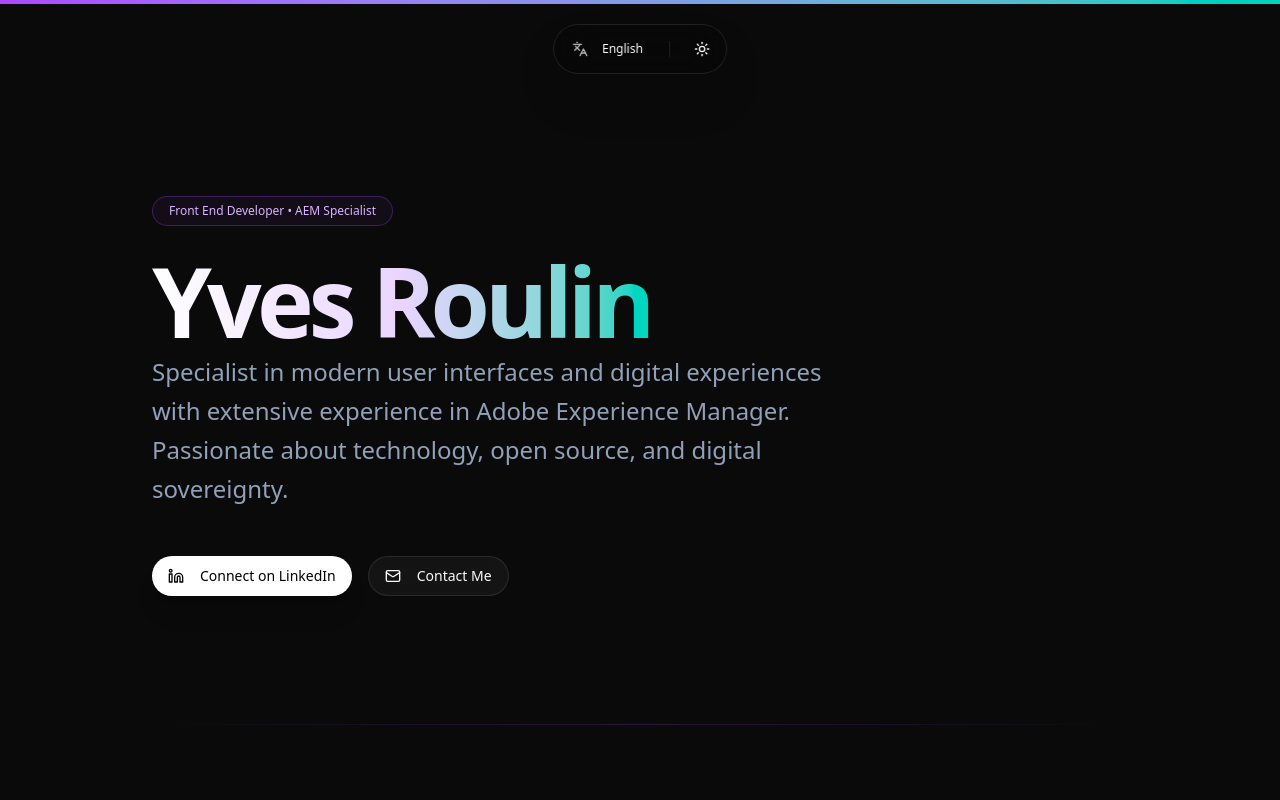
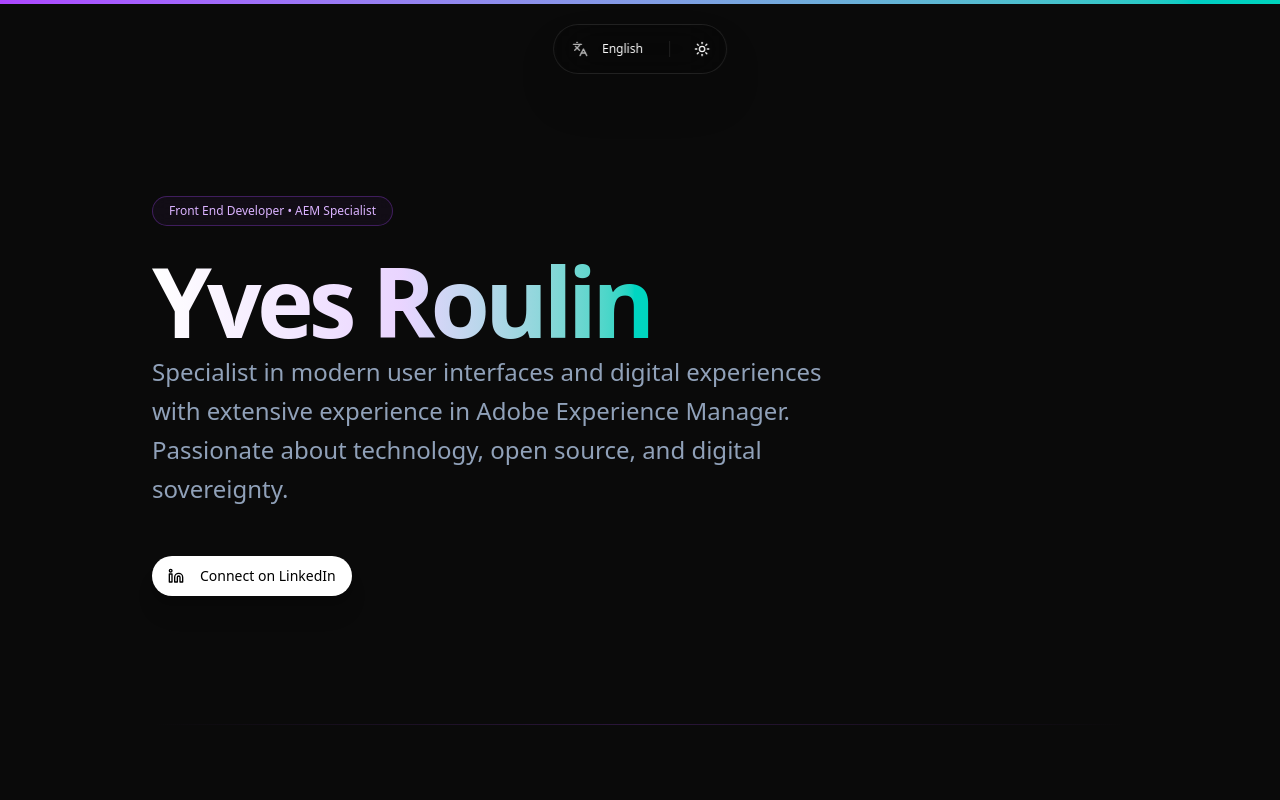
Before and after one commit to yroulin/personal-website, a Next.js app: page / in a window 1280 px wide. Shown: the top 800 px of the page. Built offline with nearby package versions, Linux system fonts and the light colour scheme.

Commit message:
removed stuff

```diff
--- a/app/page.tsx
+++ b/app/page.tsx
@@ -162,9 +162,9 @@ export default function Home() {
                   <Linkedin className="mr-2 h-4 w-4" /> {content.connect}
                 </a>
               </Button>
-              <Button variant="outline" size="lg" className="rounded-full border-slate-200 dark:border-white/10 hover:bg-slate-50 dark:hover:bg-white/5 backdrop-blur-sm px-8">
+              {/* <Button variant="outline" size="lg" className="rounded-full border-slate-200 dark:border-white/10 hover:bg-slate-50 dark:hover:bg-white/5 backdrop-blur-sm px-8">
                 <Mail className="mr-2 h-4 w-4" /> {content.contactBtn}
-              </Button>
+              </Button> */}
               {/* <LightningTip
                 address={content.lightningAddress}
                 title={content.tipTitle}
```
